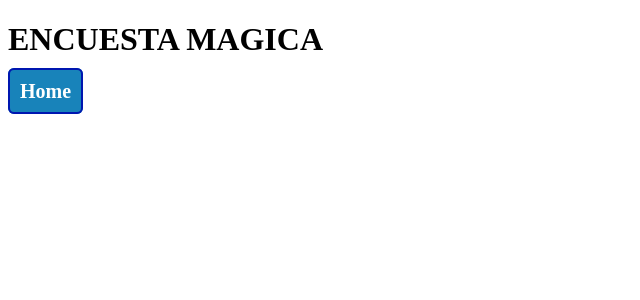
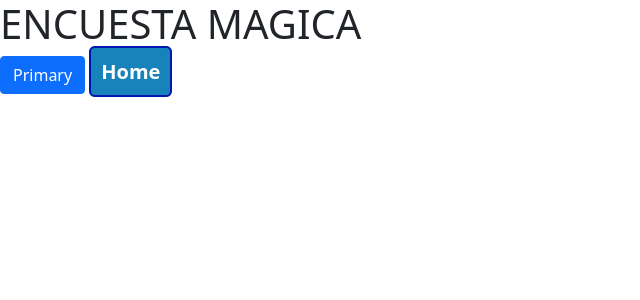
Before and after one commit to hvcq/Proyecto-Semestral-IS2, a Flask app: page / in a window 1280 px wide. Shown: the top 300 px of the page, without its empty margins (0-640 px from the left). Run offline with Flask 2, Linux system fonts and the light colour scheme; some libraries are stand-ins or nearby versions.

Commit message:
prueba2
Co-authored-by: Leonardo Aravena Cuevas <ldaravena@users.noreply.github.com>
Co-authored-by: Benjamin <BFernandezV@users.noreply.github.com>
Co-authored-by: vavilarojasmurphy <vavilarojasmurphy@users.noreply.github.com>

```diff
--- a/templates/index.html
+++ b/templates/index.html
@@ -1,6 +1,8 @@
 {% extends "layout.html" %}
 
 {% block body %}
+
     <h1>ENCUESTA MAGICA</h1>
+    <button type="button" class="btn btn-primary">Primary</button>
     <a href="http://127.0.0.1:5000/" class = "estilo_boton_1">Home</a>
 {% endblock %}
--- a/templates/layout.html
+++ b/templates/layout.html
@@ -18,10 +18,15 @@
           background-color: #ffffff;
         }
       </style>
+      <link href="https://cdn.jsdelivr.net/npm/bootstrap@5.1.3/dist/css/bootstrap.min.css" rel="stylesheet" integrity="sha384-1BmE4kWBq78iYhFldvKuhfTAU6auU8tT94WrHftjDbrCEXSU1oBoqyl2QvZ6jIW3" crossorigin="anonymous">
     </head>
     <body>
         {% block body %}
 
         {% endblock %}
     </body>
+
+    <script src="https://cdn.jsdelivr.net/npm/@popperjs/core@2.10.2/dist/umd/popper.min.js" integrity="sha384-7+zCNj/IqJ95wo16oMtfsKbZ9ccEh31eOz1HGyDuCQ6wgnyJNSYdrPa03rtR1zdB" crossorigin="anonymous"></script>
+    <script src="https://cdn.jsdelivr.net/npm/bootstrap@5.1.3/dist/js/bootstrap.min.js" integrity="sha384-QJHtvGhmr9XOIpI6YVutG+2QOK9T+ZnN4kzFN1RtK3zEFEIsxhlmWl5/YESvpZ13" crossorigin="anonymous"></script>
+
 </html>
```
